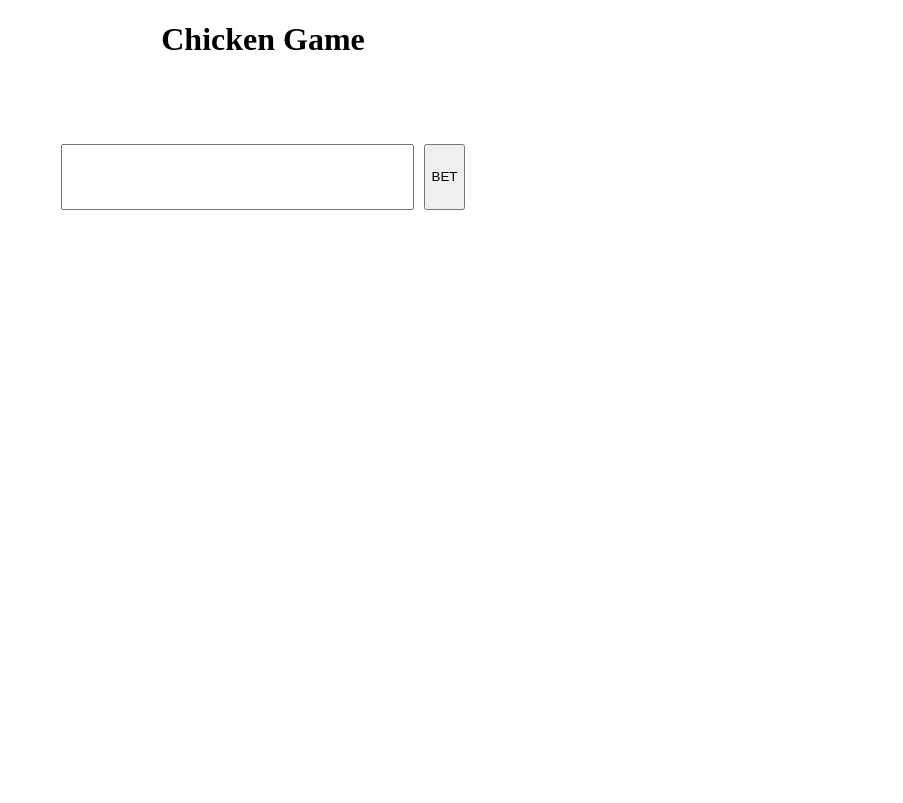
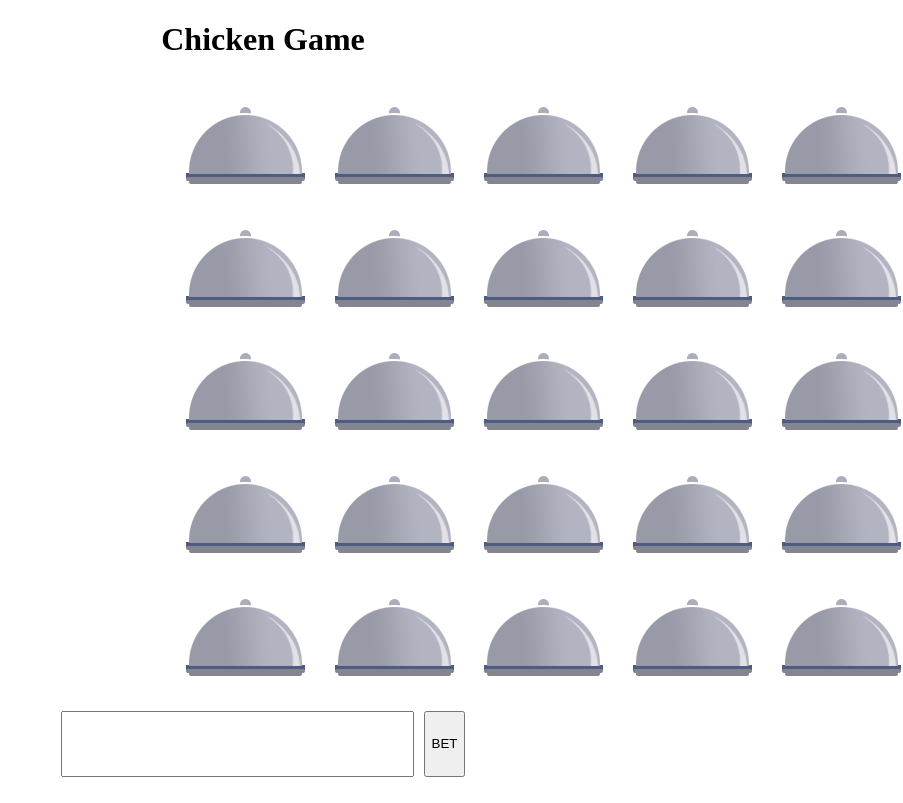
Before and after one commit to Nallanos/Chicken-Game, a plain HTML site: page index.html in a window 1280 px wide. Shown: the top 803 px of the page, without its empty margins (377-1280 px from the left). Drawn offline with Linux system fonts and the light colour scheme.

Commit message:
Update index.html

```diff
--- a/index.html
+++ b/index.html
@@ -11,31 +11,31 @@
     <h1 class="title">Chicken Game</h1>
 
     <ul class="liparent" id="ul">
-        <li id="1"><img src="/img/13988fb6a7e0e3014c4ad1eec532b67a.png" alt=""></li>
-        <li id="2"><img src="/img/13988fb6a7e0e3014c4ad1eec532b67a.png" alt=""></li>
-        <li id="3"><img src="/img/13988fb6a7e0e3014c4ad1eec532b67a.png" alt=""></li>
-        <li id="4"><img src="/img/13988fb6a7e0e3014c4ad1eec532b67a.png" alt=""></li>
-        <li id="5"><img src="/img/13988fb6a7e0e3014c4ad1eec532b67a.png" alt=""></li>
-        <li id="6"><img src="/img/13988fb6a7e0e3014c4ad1eec532b67a.png" alt=""></li>
-        <li id="7"><img src="/img/13988fb6a7e0e3014c4ad1eec532b67a.png" alt=""></li>
-        <li id="8"><img src="/img/13988fb6a7e0e3014c4ad1eec532b67a.png" alt=""></li>
-        <li id="9"><img src="/img/13988fb6a7e0e3014c4ad1eec532b67a.png" alt=""></li>
-        <li id="10"><img src="/img/13988fb6a7e0e3014c4ad1eec532b67a.png" alt=""></li>
-        <li id="11"><img src="/img/13988fb6a7e0e3014c4ad1eec532b67a.png" alt=""></li>
-        <li id="12"><img src="/img/13988fb6a7e0e3014c4ad1eec532b67a.png" alt=""></li>
-        <li id="13"><img src="/img/13988fb6a7e0e3014c4ad1eec532b67a.png" alt=""></li>
-        <li id="14"><img src="/img/13988fb6a7e0e3014c4ad1eec532b67a.png" alt=""></li>
-        <li id="15"><img src="/img/13988fb6a7e0e3014c4ad1eec532b67a.png" alt=""></li>
-        <li id="16"><img src="/img/13988fb6a7e0e3014c4ad1eec532b67a.png" alt=""></li>
-        <li id="17"><img src="/img/13988fb6a7e0e3014c4ad1eec532b67a.png" alt=""></li>
-        <li id="18"><img src="/img/13988fb6a7e0e3014c4ad1eec532b67a.png" alt=""></li>
-        <li id="19"><img src="/img/13988fb6a7e0e3014c4ad1eec532b67a.png" alt=""></li>
-        <li id="20"><img src="/img/13988fb6a7e0e3014c4ad1eec532b67a.png" alt=""></li>
-        <li id="21"><img src="/img/13988fb6a7e0e3014c4ad1eec532b67a.png" alt=""></li>
-        <li id="22"><img src="/img/13988fb6a7e0e3014c4ad1eec532b67a.png" alt=""></li>
-        <li id="23"><img src="/img/13988fb6a7e0e3014c4ad1eec532b67a.png" alt=""></li>
-        <li id="24"><img src="/img/13988fb6a7e0e3014c4ad1eec532b67a.png" alt=""></li>
-        <li id="25"><img src="/img/13988fb6a7e0e3014c4ad1eec532b67a.png" alt=""></li>
+        <li id="1"><img src="13988fb6a7e0e3014c4ad1eec532b67a.png" alt=""></li>
+        <li id="2"><img src="13988fb6a7e0e3014c4ad1eec532b67a.png" alt=""></li>
+        <li id="3"><img src="13988fb6a7e0e3014c4ad1eec532b67a.png" alt=""></li>
+        <li id="4"><img src="13988fb6a7e0e3014c4ad1eec532b67a.png" alt=""></li>
+        <li id="5"><img src="13988fb6a7e0e3014c4ad1eec532b67a.png" alt=""></li>
+        <li id="6"><img src="13988fb6a7e0e3014c4ad1eec532b67a.png" alt=""></li>
+        <li id="7"><img src="13988fb6a7e0e3014c4ad1eec532b67a.png" alt=""></li>
+        <li id="8"><img src="13988fb6a7e0e3014c4ad1eec532b67a.png" alt=""></li>
+        <li id="9"><img src="13988fb6a7e0e3014c4ad1eec532b67a.png" alt=""></li>
+        <li id="10"><img src="13988fb6a7e0e3014c4ad1eec532b67a.png" alt=""></li>
+        <li id="11"><img src="13988fb6a7e0e3014c4ad1eec532b67a.png" alt=""></li>
+        <li id="12"><img src="13988fb6a7e0e3014c4ad1eec532b67a.png" alt=""></li>
+        <li id="13"><img src="13988fb6a7e0e3014c4ad1eec532b67a.png" alt=""></li>
+        <li id="14"><img src="13988fb6a7e0e3014c4ad1eec532b67a.png" alt=""></li>
+        <li id="15"><img src="13988fb6a7e0e3014c4ad1eec532b67a.png" alt=""></li>
+        <li id="16"><img src="13988fb6a7e0e3014c4ad1eec532b67a.png" alt=""></li>
+        <li id="17"><img src="13988fb6a7e0e3014c4ad1eec532b67a.png" alt=""></li>
+        <li id="18"><img src="13988fb6a7e0e3014c4ad1eec532b67a.png" alt=""></li>
+        <li id="19"><img src="13988fb6a7e0e3014c4ad1eec532b67a.png" alt=""></li>
+        <li id="20"><img src="13988fb6a7e0e3014c4ad1eec532b67a.png" alt=""></li>
+        <li id="21"><img src="13988fb6a7e0e3014c4ad1eec532b67a.png" alt=""></li>
+        <li id="22"><img src="13988fb6a7e0e3014c4ad1eec532b67a.png" alt=""></li>
+        <li id="23"><img src="13988fb6a7e0e3014c4ad1eec532b67a.png" alt=""></li>
+        <li id="24"><img src="13988fb6a7e0e3014c4ad1eec532b67a.png" alt=""></li>
+        <li id="25"><img src="13988fb6a7e0e3014c4ad1eec532b67a.png" alt=""></li>
     </ul>
     <form action="" id="form">
         <input type="text" name="title" value="" id="champ">
```
